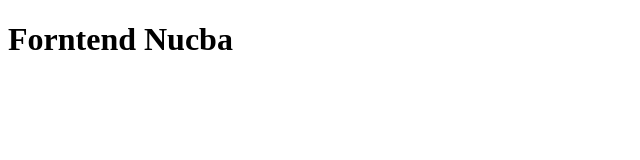
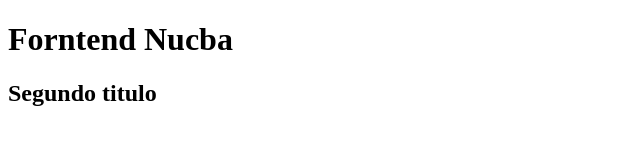
Before and after one commit to chedavid25/Frontend-Nucba, a plain HTML site: page index.html in a window 1280 px wide. Shown: the whole page, without its empty margins (0-640 px from the left). Drawn offline with Linux system fonts and the light colour scheme.

Commit message:
Segungo envio

```diff
--- a/index.html
+++ b/index.html
@@ -8,7 +8,9 @@
 </head>
 <body>
 
-    <h1>Forntend Nucba</h1>
+    <h1>Forntend Nucba </h1>
+
+    <h2>Segundo titulo</h2>
 
 
 
```
